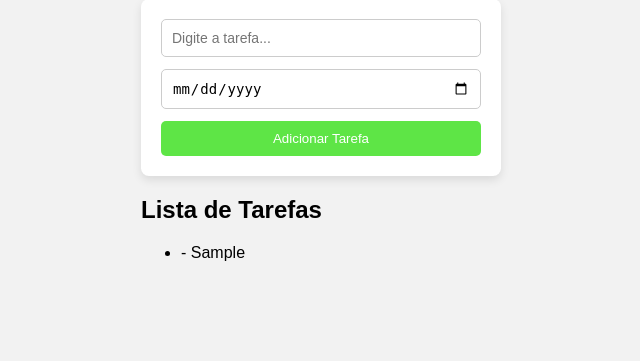
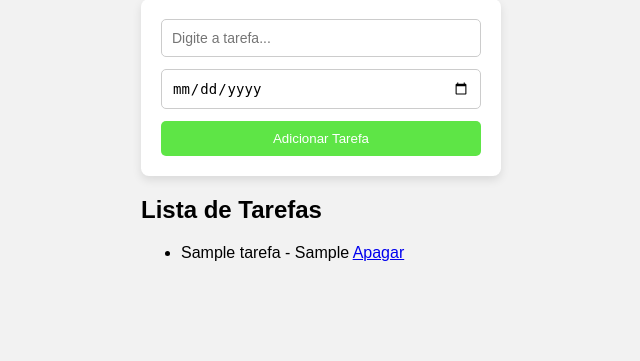
Before and after one commit to RickTheBestDev/Agenda, a Flask app: page /agenda in a window 1280 px wide. Shown: the part 340-701 px from the top of the page, without its empty margins (319-959 px from the left). Run offline with Flask 3, Linux system fonts and the light colour scheme; tables that the repository leaves empty hold one stand-in row (values such as "Sample post").

Commit message:
feat: adicionando funcionalidade de deletar tarefas

```diff
--- a/models/tarefa.py
+++ b/models/tarefa.py
@@ -31,9 +31,9 @@ class Tarefa:
     @classmethod
     def obter_tarefas(cls) -> list[Self]:
         with Database('./data/tarefas.sqlite3') as db:
-            query: str = 'SELECT titulo_tarefa, data_conclusao FROM tarefas;'
+            query: str = 'SELECT titulo_tarefa, data_conclusao, id FROM tarefas;'
             resultados: list[Any] = db.buscar_tudo(query)
-            tarefas: list[Self] = [cls(titulo, data) for titulo, data in resultados]
+            tarefas: list[Self] = [cls(titulo, data, id) for titulo, data, id in resultados]
             return tarefas
 
     def excluir_tarefa(self) -> Cursor:
--- a/templates/agenda.html
+++ b/templates/agenda.html
@@ -17,7 +17,8 @@
         {% if tarefas %}
           <ul>
             {% for tarefa in tarefas %}
-            <li>{{ tarefa.titulo }} - {{ tarefa.data_conclusao }}</li>
+            <li>{{ tarefa.titulo_tarefa }} - {{ tarefa.data_conclusao }} <a href=
+              "{{url_for ('delete', idTarefa=tarefa.id_tarefa) }}"> Apagar </a> </li>
             {% endfor %}
           </ul>
         {% else %}
```
Also changed, not shown: data/tarefas.sqlite3.
